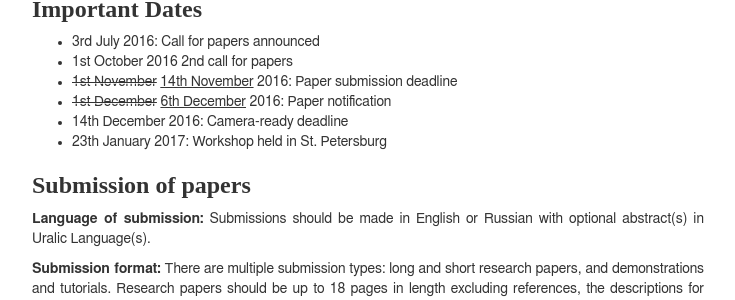
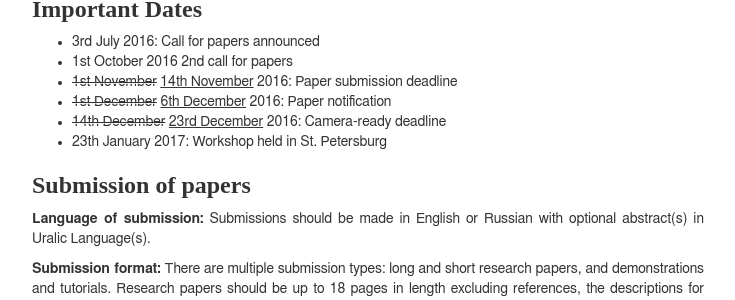
Before and after one commit to acl-sigur/acl-sigur.github.io, a Jekyll site: the page built from iwclul2017.eng.md, in a window 1280 px wide and 900 px high, scrolled down 1315 px. Shown: the part 145-445 px from the top of the window, without its empty margins (233-968 px from the left). Built offline with Jekyll 4.4.1, drawn with Linux system fonts in a browser that asks for light colours.

Commit message:
new deadlines more

```diff
--- a/iwclul2017.eng.md
+++ b/iwclul2017.eng.md
@@ -102,7 +102,7 @@ encourage researchers of minority Uralic languages in Russia to participate.
 * 1st October 2016 2nd call for papers
 * <del datetime="20161021Z1324">1st November</del> <ins>14th November</ins> 2016: Paper submission deadline
 * <del datetime="20161116Z1100">1st December</del> <ins>6th December</ins> 2016: Paper notification
-* 14th December 2016: Camera-ready deadline
+* <del>14th December</del> <ins>23rd December</ins> 2016: Camera-ready deadline
 * 23th January 2017: Workshop held in St. Petersburg
 
 
```
Also changed, not shown: iwclul2017.rus.md (+1 -1 lines).
